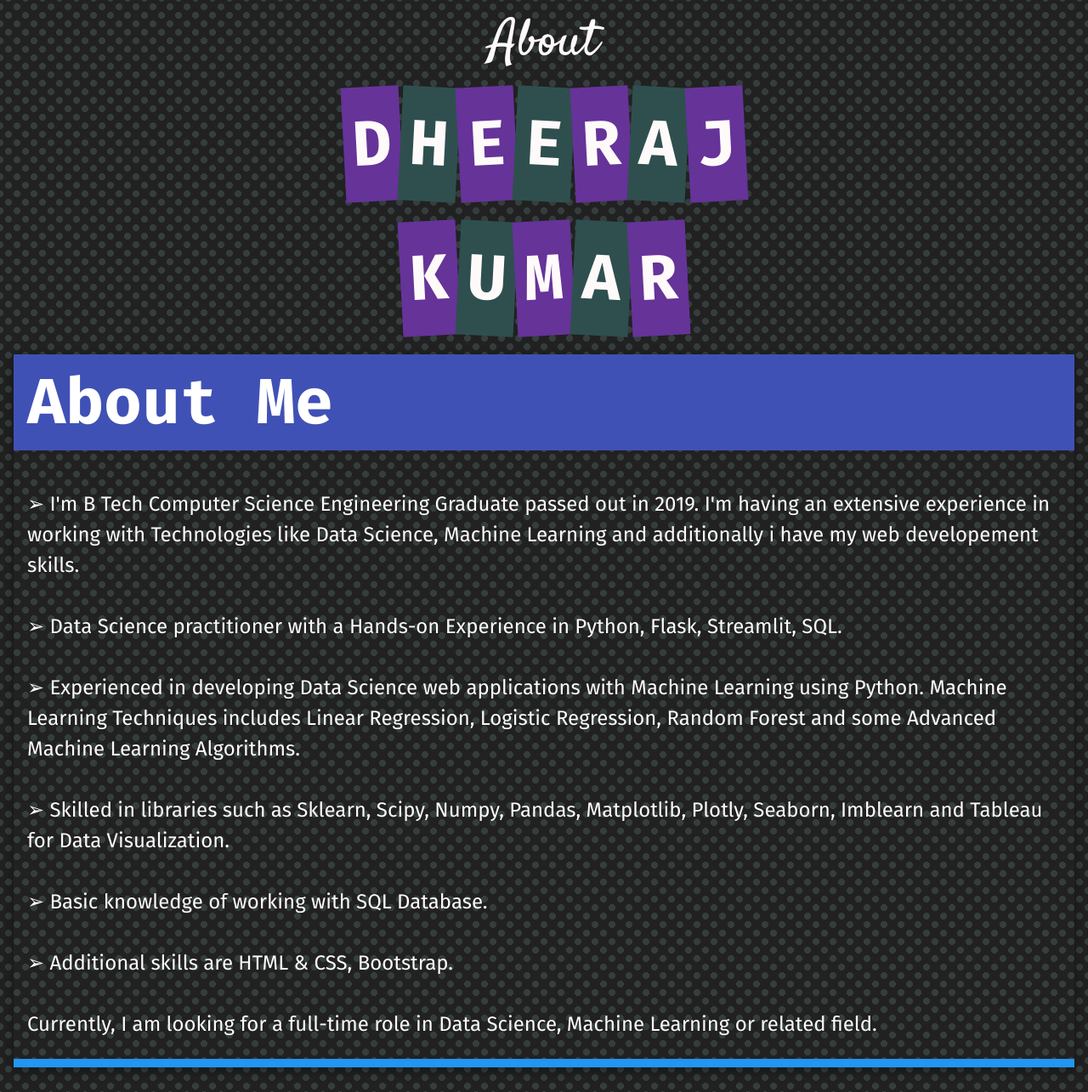
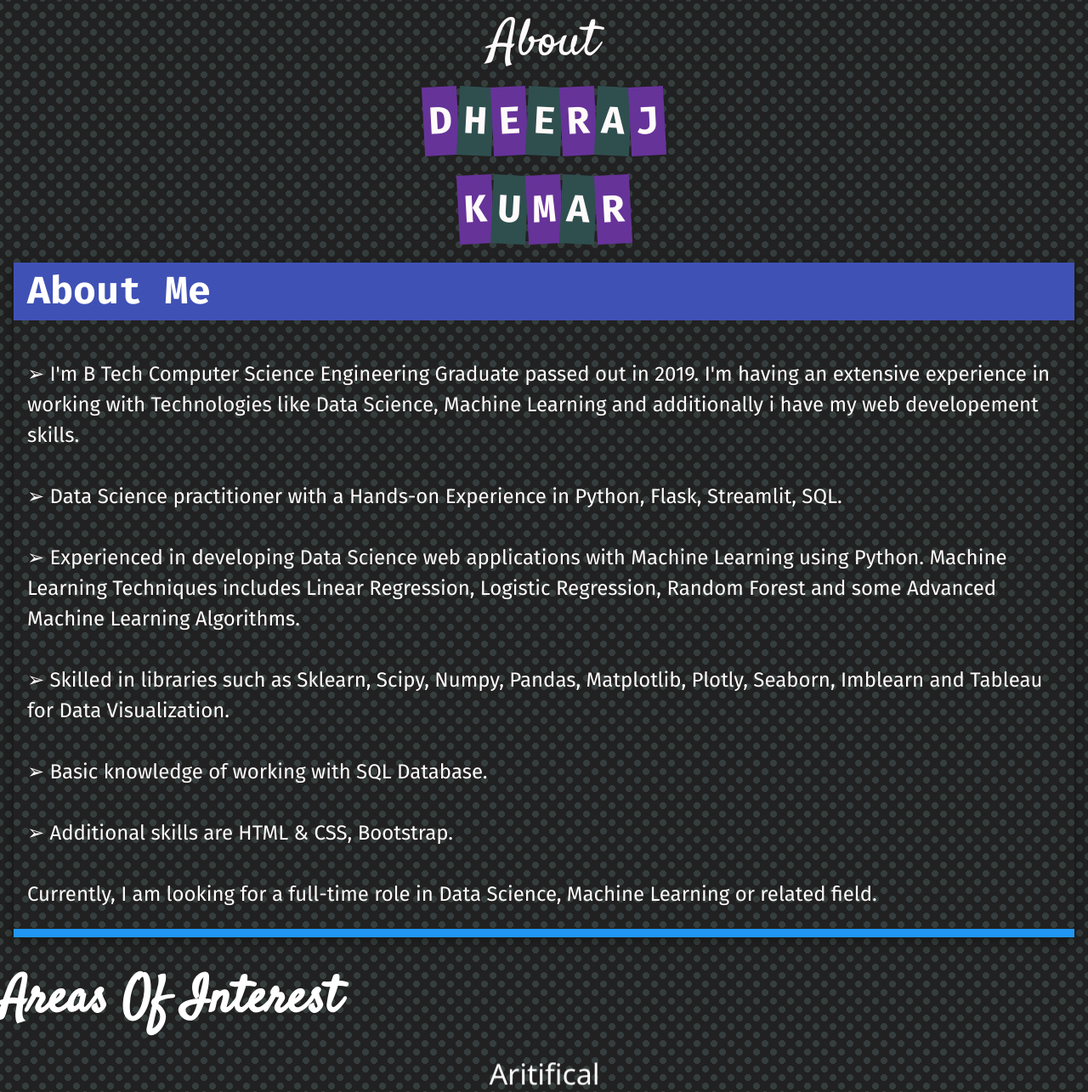
Before and after one commit to DheerajKumar97/flask-portfolio, a Flask app: page /about in a window 1280 px wide. Shown: the part 52-1337 px from the top of the page at 85% size. Run offline with Flask 2, Linux system fonts and the light colour scheme.

Commit message:
Update about.html

```diff
--- a/templates/about.html
+++ b/templates/about.html
@@ -96,7 +96,7 @@ body {
 
 h1 {
   font-family: "Fira Mono", monospace;
-  font-size: 5em;
+  font-size: 3em;
   margin: 0;
 }
 h1 span {
```
